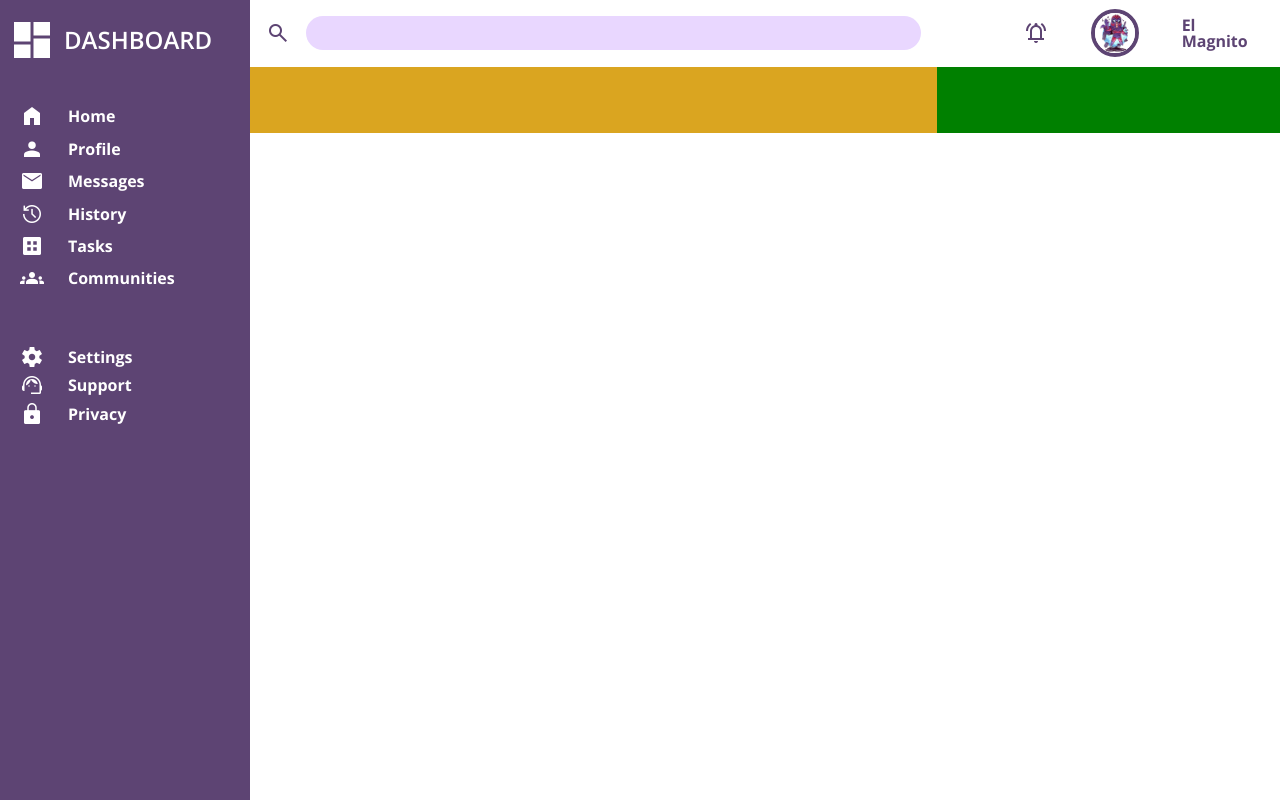
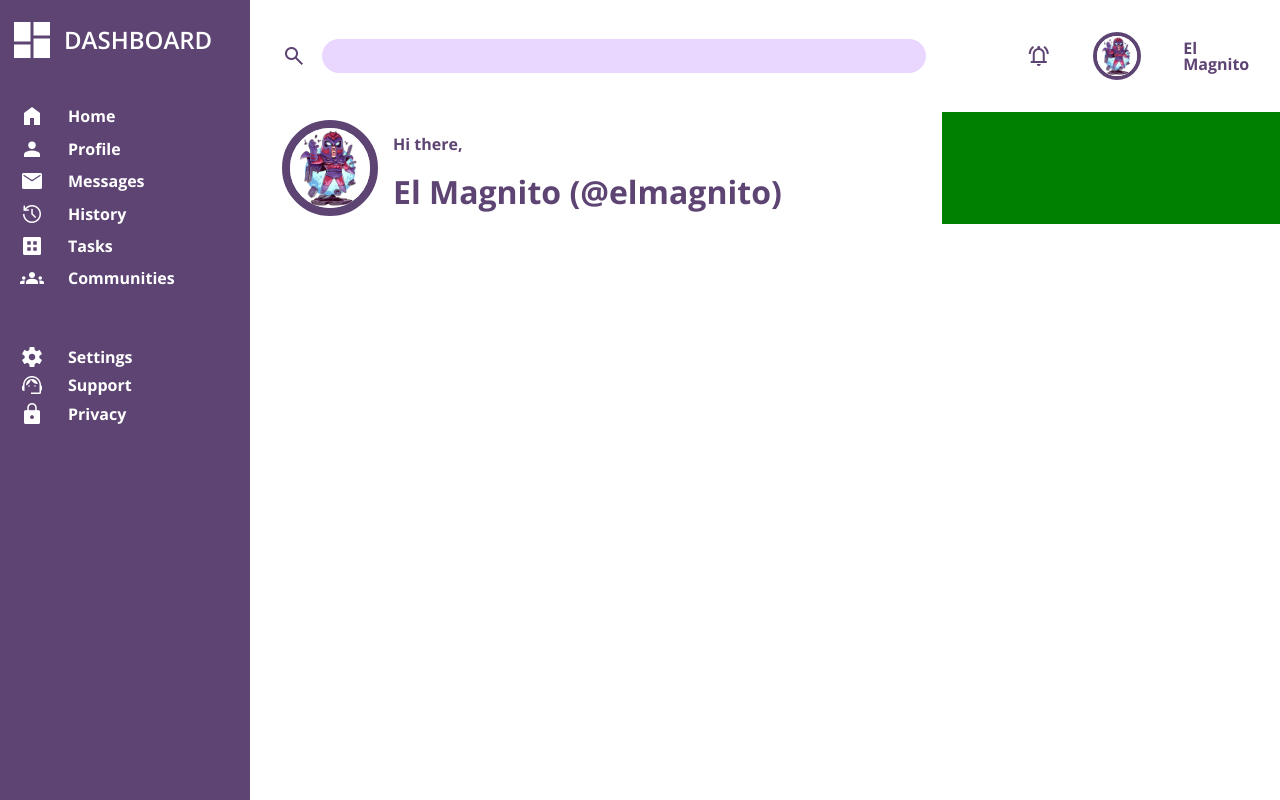
Before and after one commit to iversson-estudos/adminDashboard-grid, a plain HTML site: page index.html in a window 1280 px wide. Drawn offline with nearby package versions, Linux system fonts and the light colour scheme.

Commit message:
User intro finished, 3/4 of top bar completed

```diff
--- a/index.html
+++ b/index.html
@@ -66,7 +66,9 @@
           <a>El Magnito</a>
         </div>
         <div class="user-intro">
-
+          <img src="./src/pfp.jpg" alt="intro-pfp"></img>
+          <a class="user-greeting">Hi there, </a>
+          <a class="user-name">El Magnito (@elmagnito)</a>
         </div>
         <div class="user-actions">
 
--- a/styles.css
+++ b/styles.css
@@ -148,6 +148,7 @@ table {
             display: grid;
             grid-template-columns: 4fr 2fr ;
             grid-template-rows: 1fr 1fr;
+            padding-left: 16px;
 
 
             .search-bar{
@@ -217,22 +218,45 @@ table {
                     font-weight: 700;
                     font-size: 16px;
                   }
+                }
 
 
+            .user-intro{
+                background-color: white;
+                grid-row: 2 / 3 ;
+                grid-column: 1 /2 ;
+                display: grid;
+                grid-template-columns: 1fr 8fr;
+                grid-template-rows: 1fr 1fr;
+                padding: 8px;
+                padding-left: 16px;
+                gap: 15px;
 
+                img{
+                    grid-row: 1/3;
+                    grid-column: 1/2;
+                    border: 8px solid #5D4473;
+                    border-radius: 50%;
+                    max-width: 80px;
+                    max-height: 80px;
+                  }
 
-
-
-
-
-
-
+                .user-greeting{
+                    color: #5D4473;
+                    font-weight: 700;
+                    padding-top: 16px;
+                    font-size: 16px;
+                    grid-row: 1/2;
+                    grid-column: 2/3;
                 }
 
-            .user-intro{
-                background-color: goldenrod;
-                grid-row: 2 / 3 ;
-                grid-column: 1 /2 ;
+                .user-name{
+                    color: #5D4473;
+                    font-size: 32px;
+                    font-weight: 700;
+                    grid-row: 2/3;
+                    grid-column: 2/3;
+                }
             }
 
             .user-actions{
```
